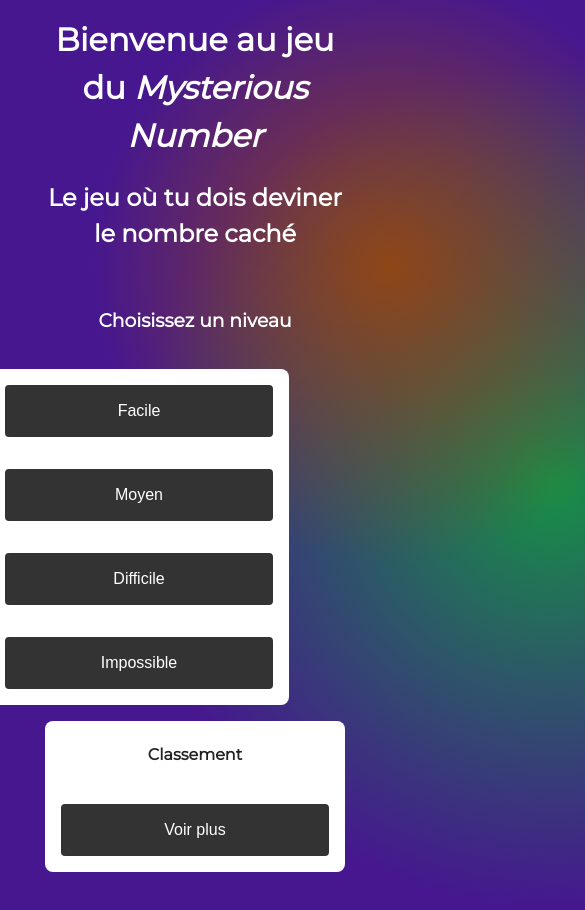
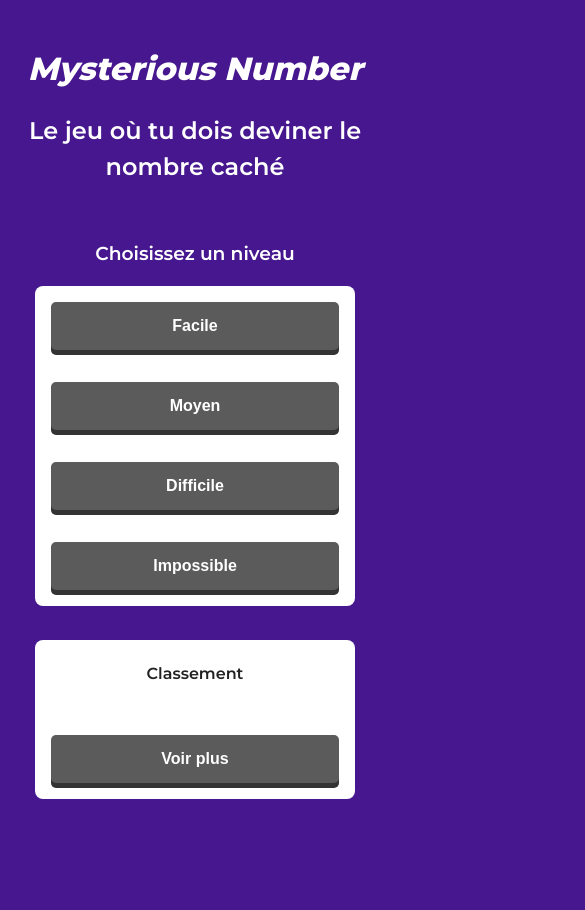
Before and after one commit to StarCobra/JS-Mysterious_Number, a plain HTML site: page index.html in a window 390 px wide. Shown: the top 910 px of the page, 585 px wide, since content can reach past the window. After the commit the page ends 844 px from the top, so only its background shows below. Drawn offline with Linux system fonts and the light colour scheme.

Commit message:
feature : amélioration du CSS, compatible sur smartphone et tablette

```diff
--- a/css/style.css
+++ b/css/style.css
@@ -1,4 +1,4 @@
-@import url('https://fonts.googleapis.com/css2?family=Montserrat&display=swap');
+@import url('https://fonts.googleapis.com/css2?family=Montserrat:wght@400;500;600;700;800&display=swap');
 
 *{
     box-sizing: border-box;
@@ -15,10 +15,15 @@ html, body, div, span{
 h1, h2, h3, h4{
     text-align: center;
     z-index: 2;
+    font-weight: 600;
 }
 h1{
     margin: 0 auto;
+    font-weight: 800;
+    font-size: 2.4em;
+    font-style: italic;
 }
+
 section{
     z-index: 2;
     overflow:initial;
@@ -37,8 +42,8 @@ body{
 }
 
 #gradient1{
-    width: 1000px;
-    height: 1000px;
+    width: 900px;
+    height: 900px;
     position: absolute;
     left: -20%;
     top: -40%;
@@ -73,8 +78,8 @@ body{
 }
 
 #gradient2{
-    width: 700px;
-    height: 700px;
+    width: 600px;
+    height: 600px;
     position: absolute;
     left: 50%;
     top: 50%;
@@ -116,28 +121,41 @@ div{
     color: #222222;
     margin: 16px auto;
     text-align: center;
-    width: 300px;
+    width: 320px;
 }
 img{
     max-width: 160px;
 }
 input{
     padding: 0.75em;
-    border-radius: 4px;
+    border-radius: 5px;
     font-size: 16px;
     margin: 1em;
 }
 input[type=button]{
-    background-color: #333333;
+    position: relative;
+    display: inline-block;
+    background: #5b5b5b;
+    box-shadow: 0 5px #333333;
     color: white;
-    border: #333333 solid 2px;
-    transition: all 0.2s ease 0.1s;
+    border: none;
+    transition: all 0.3s ease;
     cursor: pointer;
+    outline: none;
+    font-weight: bold;
 }
 input[type=button]:hover{
-    background-color: white;
-    color: #333333;
+    box-shadow: 0 3px #333333;
+    top: 1px;
 }
+input[type=button]:active {
+    box-shadow: 0 3px #333333;
+    top: 5px;
+}
+
+
+
+
 input[type=number],input[type=text]{
     border: gray solid 2px;
 }
@@ -210,7 +228,7 @@ input[type=number]:focus, input[type=text]:focus{
     scrollbar-color: #333333 none;
     scrollbar-width: thin;
     scroll-behavior: smooth;
-    margin-bottom: 0;
+    margin-bottom: 12px;
 }
 
 #iDifficultScore ol{
@@ -267,3 +285,24 @@ li{
 #responseFindUser{
     padding: 5%;
 }
+
+@media screen and (max-width: 960px){
+    #gradient1, #gradient2{
+        display: none;
+    }
+    body{
+        overflow: initial;
+    }
+}
+@media screen and (max-width: 800px){
+    #iDifficult div:nth-child(2) {
+        float: unset;
+        margin-right: 0;
+    }
+    #iTitreJeu{
+        width: auto;
+    }
+    h1{
+        font-size: 2em;
+    }
+}
--- a/index.html
+++ b/index.html
@@ -16,7 +16,7 @@
         <source src="src/kahoot_music.mp3" type="audio/mp3">
     </audio>
     <div id="iTitreJeu">
-        <h1>Bienvenue au jeu du <em>Mysterious Number</em></h1>
+        <h1>Mysterious Number</h1>
         <h2>Le jeu où tu dois deviner le nombre caché</h2>
     </div>
     <section id="iDifficult">
```
